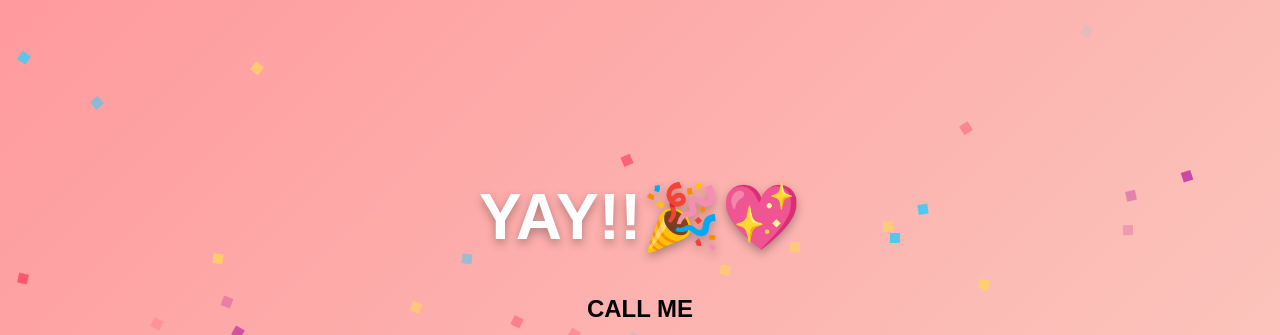
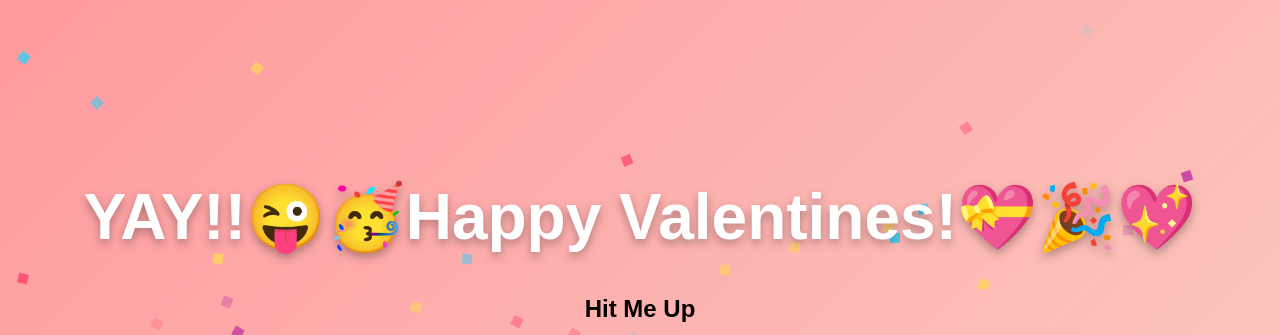
Before and after one commit to RogueRanger29/val-temp, a plain HTML site: page yay.html in a window 1280 px wide. Shown: the top 335 px of the page. Drawn offline with Linux system fonts and the light colour scheme; animation ran at ten frames a second.

Commit message:
Update yay.html

```diff
--- a/yay.html
+++ b/yay.html
@@ -64,8 +64,8 @@
   </style>
 </head>
 <body>
-    <h1>YAY!!🎉💖</h1>
-  <h2>CALL ME</h2>
+    <h1>YAY!!😜🥳Happy Valentines!💝🎉💖</h1>
+  <h2>Hit Me Up</h2>
 
   <!-- PASTE YOUR GIF LINK BELOW -->
   <div class="gif-container">
```
